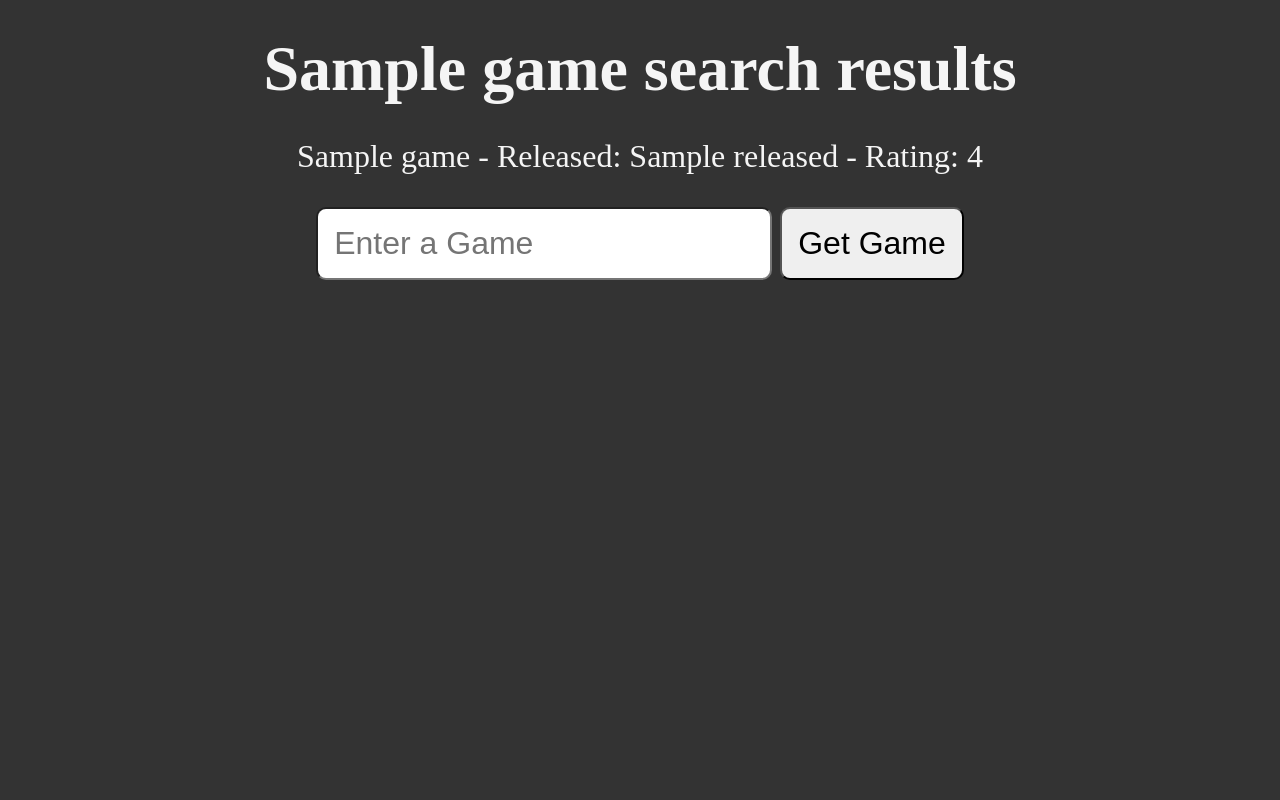
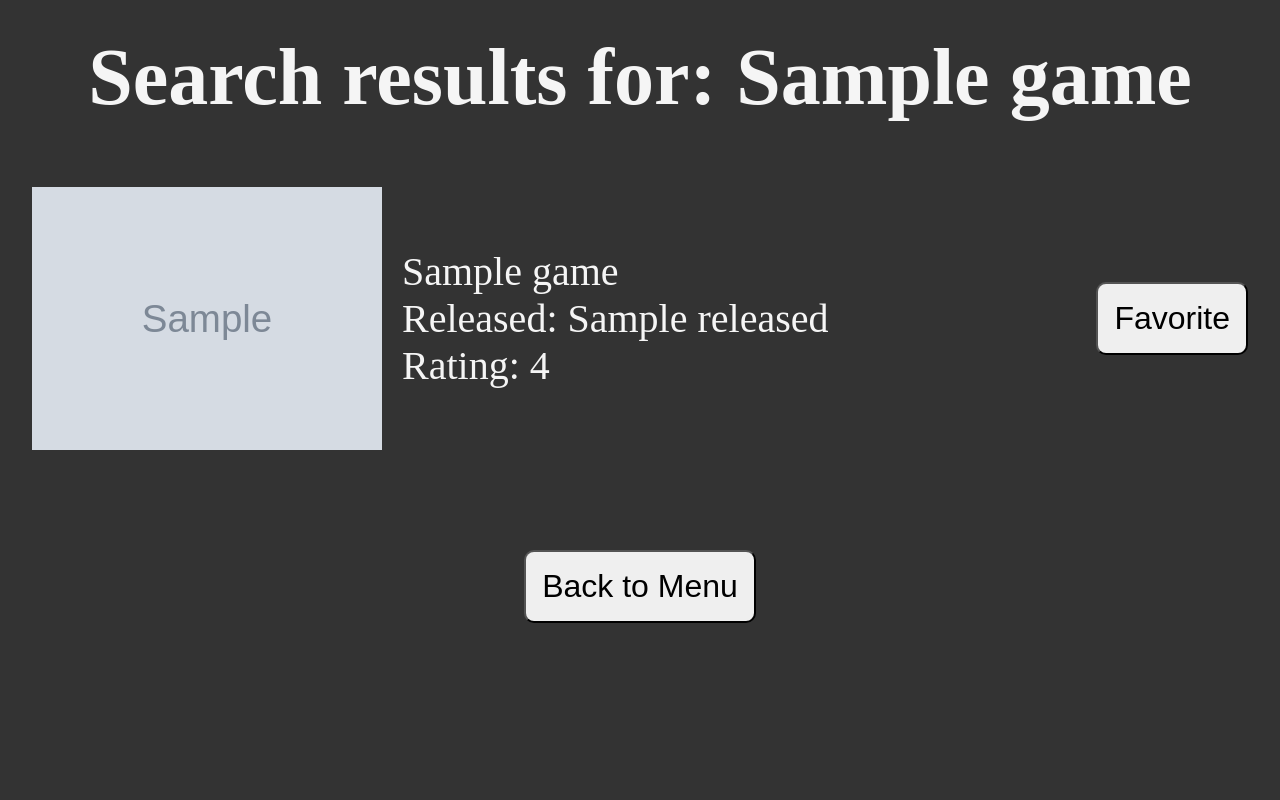
Before and after one commit to jediluke789/video-game-recommender, a Flask app: template templates/game.html in a window 1280 px wide. Run offline with Flask 3, Linux system fonts and the light colour scheme; the template is opened without the code that fills it: most values are stand-ins (such as "Sample title", 1, 10 or a date in 2020); grey boxes marked "Sample" are stand-in pictures.

Commit message:
Second Version

```diff
--- a/game.py
+++ b/game.py
@@ -10,7 +10,7 @@ def main():
     if not bool(game_name.strip()):
         game_name = "Minecraft"
 
-    #pprint.pprint(get_requested_game(game_name))
+    pprint.pprint(get_requested_game(game_name))
     game_data = get_requested_game(game_name)
     print(f"Name: {game_data['results'][0]['name']}, Released: {game_data['results'][0]['released']}, Rating: {game_data['results'][0]['rating']}")
 
--- a/server.py
+++ b/server.py
@@ -19,12 +19,21 @@ def get_game():
     try:
         if game_data['results'][0]['rating'] == 0:
             raise IndexError
+
+        games = []
+
+        for game in game_data['results']:
+            if game['rating'] > 0:
+                games.append({
+                    'name': game['name'],
+                    'released': game['released'],
+                    'rating': game['rating'],
+                    'image': game['background_image']
+                })
         return render_template(
             'game.html',
-            game= game_data['results'][0]['name'],
-            name=game_data['results'][0]['name'],
-            released=game_data['results'][0]['released'],
-            rating=game_data['results'][0]['rating'])
+            games=games,
+            game=name)
     except IndexError:
         return render_template('invalid.html', error=f"No results found for '{name}'. Please try again.")
 
--- /dev/null
+++ b/static/styles/results_style.css
@@ -0,0 +1,55 @@
+* {
+    margin: 0;
+    padding: 0;
+    box-sizing: border-box;
+}
+
+body {
+    padding: 2rem;
+    background-color: #333;
+    color: whitesmoke;
+    min-height: 100vh;
+    display: flex;
+    flex-direction: column;
+    /*align-items: center;*/
+    gap: 2rem;
+    font-size: 2.5rem;
+}
+
+input, button {
+    font-size: 2rem;
+    padding: 1rem;
+    border-radius: 10px;
+}
+
+.result-row {
+    display: flex;
+    justify-content: space-between;
+    align-items: center;
+    margin-bottom: 20px;
+}
+
+.left {
+    display: flex;
+    align-items: center;
+}
+
+.game-img {
+    width: 350px;
+    margin-right: 20px;
+}
+
+.right {
+    margin-left: auto;
+}
+
+h1 {
+    text-align: center;
+    margin-bottom: 2rem;
+}
+
+form[action="/index"] {
+    display: flex;
+    justify-content: center;
+    margin-top: 3rem;
+}
--- a/templates/game.html
+++ b/templates/game.html
@@ -3,18 +3,46 @@
 <head>
     <meta charset="UTF-8">
     <meta name="viewport" content="width=device-width, initial-scale=1.0">
-    <title>{{ game }} search results</title>
-    <link href="{{ url_for('static', filename='styles/style.css')}}" rel="stylesheet" />
+    <title>Search results for: {{ game }}</title>
+    <link href="{{ url_for('static', filename='styles/results_style.css')}}" rel="stylesheet" />
 </head>
 
 <body>
-    <h1>{{ game }} search results</h1>
-    <p>{{ game }} - Released: {{ released }} - Rating: {{ rating }}</p>
+    <h1>Search results for: {{ game }}</h1>
+
+    {% for game in games %}
+    <div class="result-row">
+
+        <div class="left">
+            <img src="{{ game.image }}" class="game-img">
+            <p>{{ game.name }} <br> Released: {{ game.released }} <br> Rating: {{ game.rating }}</p>
+        </div>
+
+        <div class="right">
+            <!--<form action="/favorite/{{ game.id }}" method="POST">
+                <input type="hidden" name="title" value="{{ game.name }}">
+                <input type="hidden" name="image_url" value="{{ game.image }}">
+                <input type="hidden" name="genres" value="{{ game.genres }}"> -->
+            <button type="submit">Favorite</button>
+          <!--  </form> -->
+        </div>
+
+    </div>
+    {% endfor %}
+
+    <!--
+    {% for game in games %}
+    <div style="display: flex; align-items: center; margin-bottom: 20px;">
+    <img src="{{ game.image }}" alt="Game Image" width="200" left="0" style="margin-right: 20px;">
+    <p style="margin: 0;">{{ game.name }} - Released: {{ game.released }} - Rating: {{ game.rating }}</p>
+    <button type="submit" style="margin-left: 20px;">Favorite</button>
+    </div>
+    {% endfor %}
+    -->
 
 
-    <form action="/game">
-        <input type="text" name="game" id="game" placeholder="Enter a Game" />
-        <button type="submit">Get Game</button>
+    <form action="/index">
+        <button type="submit">Back to Menu</button>
     </form>
 </body>
 </html>
--- a/templates/index.html
+++ b/templates/index.html
@@ -4,7 +4,7 @@
     <meta charset="UTF-8">
     <meta name="viewport" content="width=device-width, initial-scale=1.0">
     <title>Video Game Searcher</title>
-    <link href="{{ url_for('static', filename='styles/style.css')}}" rel="stylesheet" />
+    <link href="{{ url_for('static', filename='styles/index_style.css')}}" rel="stylesheet" />
 </head>
 
 <body>
--- a/templates/invalid.html
+++ b/templates/invalid.html
@@ -4,7 +4,7 @@
     <meta charset="UTF-8">
     <meta name="viewport" content="width=device-width, initial-scale=1.0">
     <title>Video Game Searcher</title>
-    <link href="{{ url_for('static', filename='styles/style.css')}}" rel="stylesheet" />
+    <link href="{{ url_for('static', filename='styles/index_style.css')}}" rel="stylesheet" />
 </head>
 
 <body>
```
Also changed, not shown: database.db (added), init_db.py (added), static/styles/index_style.css (line endings or trailing spaces).
